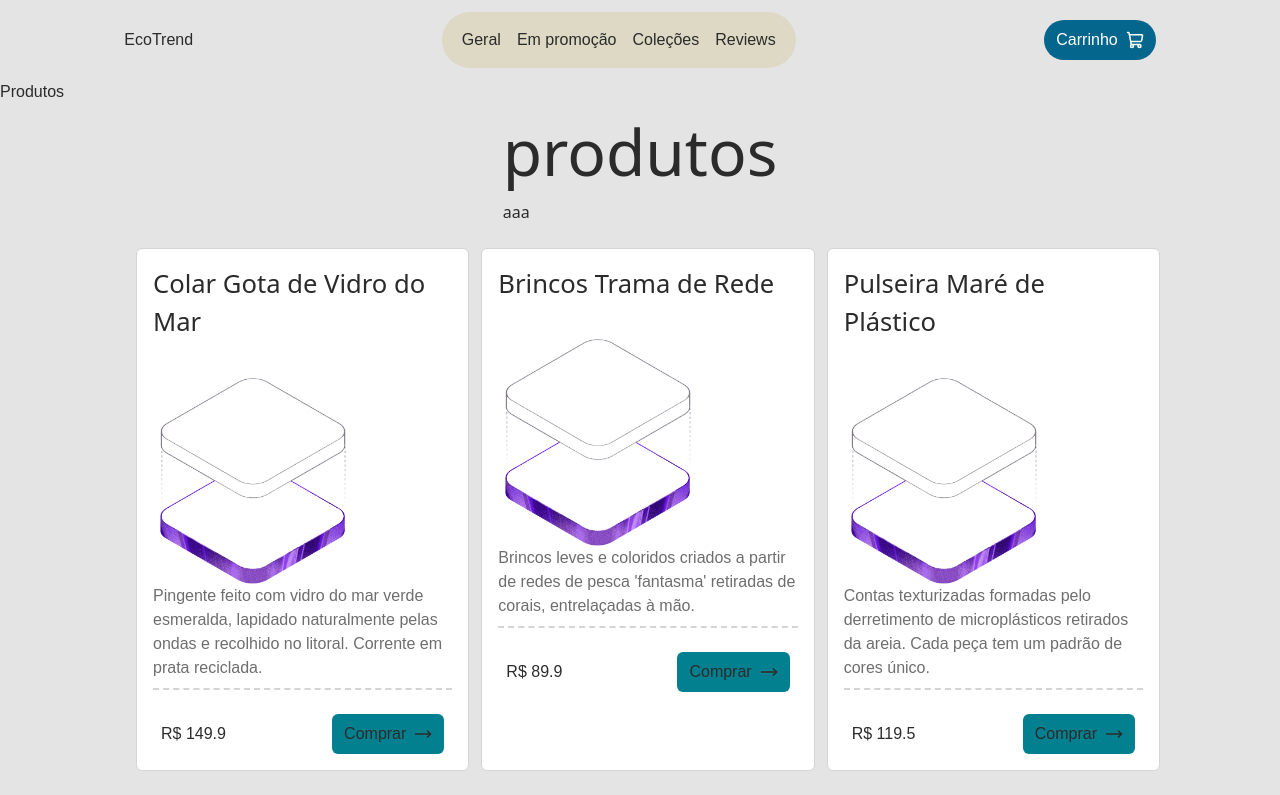
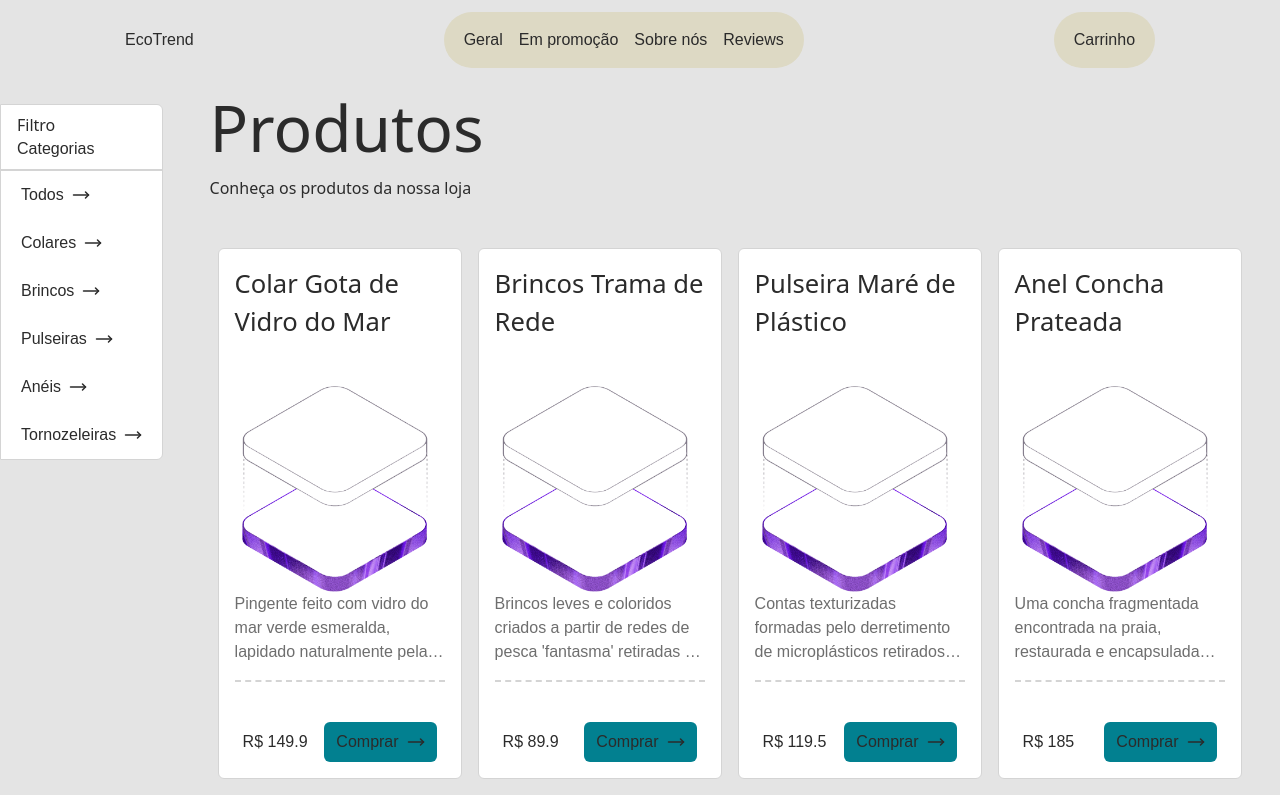
Before and after one commit to LauraHTML/eco-trend, a React (Vite) app: page /produtos in a window 1280 px wide. Shown: the top 795 px of the page. Built offline with nearby package versions, Linux system fonts and the light colour scheme; a web font is replaced by a local one.

Commit message:
feat: criação do carrinho, style: página de carrinho

```diff
--- a/src/components/organisms/Card.jsx
+++ b/src/components/organisms/Card.jsx
@@ -1,29 +1,28 @@
-import React from 'react';
 import Button from '../molecules/Button';
 
 const Card = ({ titulo = 'card', categorias = [], desc = 'lorem ipsum', acao, preco }) => {
     return (
-        <div className='bg-card p-4 border rounded-md flex flex-col gap-6 w-full max-w-xl m-2'>
+        <article className='bg-card p-4 border rounded-md flex flex-col gap-6 w-full max-w-xl m-2 h-full min-h-90'>
             {/* header */}
             <div>
                 <h3>{titulo}</h3>
-                <div className='grid grid-flow-col gap-2'>
+                <div className='grid grid-flow-col gap-2 bg-accent'>
                     {categorias.map((categoria) => {
                         <span key={categoria}>{categoria}</span>
                     })}
                 </div>
             </div>
             {/* body */}
-            <div className='border-b-2 border-dashed py-2'>
+            <div className='border-b-2 border-dashed py-4'>
                 <img src={'/src/assets/hero.png'} height={150} width={200}/>
-                <p className='text-muted-foreground'>{desc}</p>
+                <p className='text-muted-foreground line-clamp-3'>{desc}</p>
             </div>
             {/* actions */}
-            <div className='flex justify-between items-center px-2'>
+            <div className='flex flex-col md:flex-row justify-between items-center px-2 mt-auto'>
                 <p>R$ {preco}</p>
                 <Button estilizacao={'rounded-md bg-secondary'} nome={'Comprar'} acao={acao} />
             </div>
-        </div>
+        </article>
     )
 }
 
--- /dev/null
+++ b/src/components/organisms/Filtro.jsx
@@ -0,0 +1,21 @@
+import React from 'react'
+import Button from '../molecules/Button';
+
+const Filtro = ({categorias, selecionarCategoria}) => {
+  return (
+    <aside className='bg-card border rounded-e-md my-6 h-fit'>
+        <div className='border-b-2 p-2 px-4'>
+         <h4>Filtro</h4>
+        <p>Categorias</p>
+        </div>
+        {categorias.map((categoria) => (
+            <div key={categoria} className='py-1 px-2'>
+               <Button nome={categoria} acao={() => selecionarCategoria(categoria)} />
+            </div>
+        ))}
+
+    </aside>
+  )
+}
+
+export default Filtro
--- a/src/components/organisms/Footer.jsx
+++ b/src/components/organisms/Footer.jsx
@@ -24,12 +24,12 @@ const Footer = () => {
         </ul>
         <div id="form" className="flex flex-col gap-3 items-start col-span-2 bg-background m-2 rounded-md p-4">
           <h3>Fique por dentro das últimas criações</h3>
-          <form action="" className='grid grid-cols-2 gap-0'>
+          <form action="" className='flex flex-wrap gap-0 w-auto'>
             <input className='bg-background p-2 rounded-md text-input-foreground' placeholder='Digite o seu email' type="text" />
             <Button estilizacao={'bg-secondarys border rounded-md mx-2 transition-3 hover:bg-secondary'} nome={'Inscreva-se'} />
           </form>
           <h3>Nos siga nas redes sociais:</h3>
-          <div className='grid grid-cols-3'>
+          <div className='flex flex-wrap'>
             <span>insta</span>
             <span>x</span>
             <span>facebook</span>
--- a/src/components/organisms/Header.jsx
+++ b/src/components/organisms/Header.jsx
@@ -9,12 +9,15 @@ const Header = () => {
         <nav className='flex flex-col md:flex-row justify-around items-center my-3'>
             <span>EcoTrend</span>
             <ul className='flex flex-col md:flex-row gap-4 bg-muted rounded-full p-4 px-5'>
-                <li><NavLink link={'Geral'}/></li>
+                <li><NavLink href={'/Produtos'} link={'Geral'}/></li>
                 <li><NavLink link={'Em promoção'}/></li>
-                <li><NavLink link={'Coleções'}/></li>
+                <li><NavLink href={'/Sobre'} link={'Sobre nós'}/></li>
                 <li><NavLink link={'Reviews'}/></li>
             </ul>
-            <Button icone={ShoppingCart} nome={'Carrinho'} estilizacao={'bg-primary p-2 rounded-full text-primary-foreground '} />
+            <ul className='flex flex-col md:flex-row gap-4 bg-muted rounded-full p-4 px-5'>
+                <li><NavLink href={'/Carrinho'} link={'Carrinho'} /></li>
+            </ul>
+
         </nav>
     </header>
   )
--- a/src/components/template/Grid.jsx
+++ b/src/components/template/Grid.jsx
@@ -1,22 +1,23 @@
 import React from 'react'
 import Card from '../organisms/Card'
 
-const Grid = ({ titulo = 'titulo', subtitulo = 'subtitulo', itens = [] }) => {
+const Grid = ({ titulo = 'titulo', subtitulo = 'subtitulo', itens = [], acaoCard }) => {
   return (
-    <section className='container mx-auto max-w-5xl flex flex-col items-center gap-4'>
+    <section className='container mx-auto max-w-5xl flex flex-col items-start gap-4'>
       <div>
         <h1>{titulo}</h1>
         <h4>{subtitulo}</h4>
       </div>
       {/* numero de linhas e colunas */}
-      <div className='grid grid-cols-3 gap-3'>
+      <div className='mt-6 grid grid-cols-1 gap-4 sm:grid-cols-2 lg:grid-cols-3 xl:grid-cols-4 items-stretch'>
         {Object.entries(itens).map(([chave, valor]) => (
           <Card
             key={valor.id}
             titulo={valor.nome}
             categorias={valor.categorias || []}
             desc={valor.descricao}
-            preco={valor.preco} />
+            preco={valor.preco}
+            acao={() => acaoCard(valor)} />
         ))}
       </div>
     </section>
--- a/src/pages/Carrinho.jsx
+++ b/src/pages/Carrinho.jsx
@@ -1,9 +1,46 @@
-import React from 'react'
+import React from 'react';
+import { useState, useEffect } from 'react';
+
+import produtos from '../services/produtos.json';
 
 const Carrinho = () => {
+  const [pedidos, setPedidos] = useState([]);
+
+  useEffect(() => {
+    const dados = localStorage.getItem('carrinho');
+    console.log(dados)
+    try {
+      setPedidos(dados ? JSON.parse(dados) : []);
+    } catch {
+      setPedidos([]);
+    };
+  },[]);
+
+  console.log(pedidos);
+
   return (
     <>
-    <p>carrinho</p>
+    <main>
+      <div className='bg-card border p-4 rounded-xl m-3'>
+        <h2>Pedido</h2>
+        <section className=''>
+          {pedidos.length === 0 ? (
+          <h3>Seu carrinho está vazio</h3>
+
+        ) : (
+          pedidos.map((produto) => (
+            <div key={produto.id} className='border rounded-md mb-3 p-2'>
+              <h3>{produto.nome}</h3>
+              <p>Quantidade: {produto.quantidade}</p>
+              <p>R$ {produto.preco}</p>
+            </div>
+          ))
+        ) }
+        </section>
+
+
+      </div>
+    </main>
     </>
   )
 }
--- a/src/pages/Produtos.jsx
+++ b/src/pages/Produtos.jsx
@@ -1,18 +1,32 @@
-import React from 'react';
+import { useState, useEffect } from 'react';
 import produtos from '../services/produtos.json';
 import Grid from '../components/template/Grid';
+import Filtro from '../components/organisms/Filtro';
+
+import {adicionarAoCarrinho} from '../services/carrinho.js';
 
 const Produtos = () => {
+    const [categoriaSelecionada, setCategoriaSelecionada] = useState('Todos');
+
+   const listaProdutos = Array.isArray(produtos)? produtos : Object.values(produtos).flat();
+   const categorias = ['Todos',...new Set(listaProdutos.map((produto) => produto.categoria))];
+
+    const produtosFiltrados =
+    categoriaSelecionada === 'Todos'? listaProdutos : listaProdutos.filter((produto) => produto.categoria === categoriaSelecionada);
+
   return (
     <>
-    <div>
-        <p>Produtos</p>
+    <main className="flex flex-col md:flex-row">
+
+        <Filtro categorias={categorias} selecionarCategoria={setCategoriaSelecionada} />
         <Grid
-        titulo={'produtos'}
-        subtitulo={'aaa'}
-        itens={produtos}
+        titulo={'Produtos'}
+        subtitulo={'Conheça os produtos da nossa loja'}
+        itens={produtosFiltrados}
+        acaoCard={adicionarAoCarrinho}
       />
-    </div>
+
+    </main>
     </>
   )
 }
--- /dev/null
+++ b/src/pages/Sobre.jsx
@@ -0,0 +1,11 @@
+import React from 'react'
+
+const Sobre = () => {
+  return (
+    <div>
+      <p>sobre</p>
+    </div>
+  )
+}
+
+export default Sobre
--- a/src/services/carrinho.js
+++ b/src/services/carrinho.js
@@ -0,0 +1,19 @@
+const id_carrinho = 'carrinho';
+
+export const obterCarrinho = () => {
+  try {
+    return JSON.parse(localStorage.getItem(id_carrinho)) || [];
+  } catch {
+    return [];
+  }
+};
+
+export const adicionarAoCarrinho = (produto) => {
+  const carrinho = obterCarrinho();
+
+  const produtoExistente = carrinho.find((item) => item.id === produto.id);
+
+  const novoCarrinho = produtoExistente ? carrinho.map((item) => item.id === produto.id  ? { ...item, quantidade: item.quantidade + 1 }: item ): [...carrinho, { ...produto, quantidade: 1 }];
+
+  localStorage.setItem(id_carrinho, JSON.stringify(novoCarrinho));
+};
--- a/src/services/produtos.json
+++ b/src/services/produtos.json
@@ -1,5 +1,6 @@
 [
     {
+        "id": 0,
         "nome": "Colar Gota de Vidro do Mar",
         "preco": 149.9,
         "descricao": "Pingente feito com vidro do mar verde esmeralda, lapidado naturalmente pelas ondas e recolhido no litoral. Corrente em prata reciclada.",
@@ -9,6 +10,7 @@
         "desconto": 0
     },
     {
+        "id": 1,
         "nome": "Brincos Trama de Rede",
         "preco": 89.9,
         "descricao": "Brincos leves e coloridos criados a partir de redes de pesca 'fantasma' retiradas de corais, entrelaçadas à mão.",
@@ -18,6 +20,7 @@
         "desconto": 15
     },
     {
+        "id": 2,
         "nome": "Pulseira Maré de Plástico",
         "preco": 119.5,
         "descricao": "Contas texturizadas formadas pelo derretimento de microplásticos retirados da areia. Cada peça tem um padrão de cores único.",
@@ -27,6 +30,7 @@
         "desconto": 0
     },
     {
+        "id": 3,
         "nome": "Anel Concha Prateada",
         "preco": 185.0,
         "descricao": "Uma concha fragmentada encontrada na praia, restaurada e encapsulada em resina ecológica sobre uma base de metal reciclado.",
@@ -36,6 +40,7 @@
         "desconto": 20
     },
     {
+        "id": 4,
         "nome": "Colar Madeira Flutuante",
         "preco": 135.0,
         "descricao": "Pedaço único de madeira trazida pelo mar (driftwood), polida e adornada com detalhes em latão reaproveitado.",
@@ -45,6 +50,7 @@
         "desconto": 0
     },
     {
+        "id": 5,
         "nome": "Argolas Alumínio do Mar",
         "preco": 95.0,
         "descricao": "Argolas com textura martelada feitas inteiramente de anéis de latinha de alumínio encontrados nas praias.",
@@ -54,6 +60,7 @@
         "desconto": 10
     },
     {
+        "id": 6,
         "nome": "Tornozeleira Corda Náutica",
         "preco": 65.0,
         "descricao": "Feita com fios desfiados e higienizados de antigas cordas de barcos, acompanhada de pequenos pingentes de aço reciclado.",
@@ -63,6 +70,7 @@
         "desconto": 0
     },
     {
+        "id": 7,
         "nome": "Choker Oceano de PET",
         "preco": 79.9,
         "descricao": "Gargantilha translúcida em tons de azul e verde, moldada a partir de garrafas PET resgatadas da costa.",
@@ -72,6 +80,7 @@
         "desconto": 25
     },
     {
+        "id": 8,
         "nome": "Brincos Escama de Metal",
         "preco": 110.0,
         "descricao": "Design inspirado em escamas de peixe, utilizando chapas de metal descartadas e tratadas para resistir à oxidação.",
@@ -81,6 +90,7 @@
         "desconto": 0
     },
     {
+        "id": 9,
         "nome": "Conjunto Pulseiras Coral",
         "preco": 155.0,
         "descricao": "Mix de 3 pulseiras feitas com tampinhas de garrafa trituradas, simulando a textura e as cores vibrantes dos recifes de corais.",
```
Also changed, not shown: src/main.jsx (+7 -0 lines).
